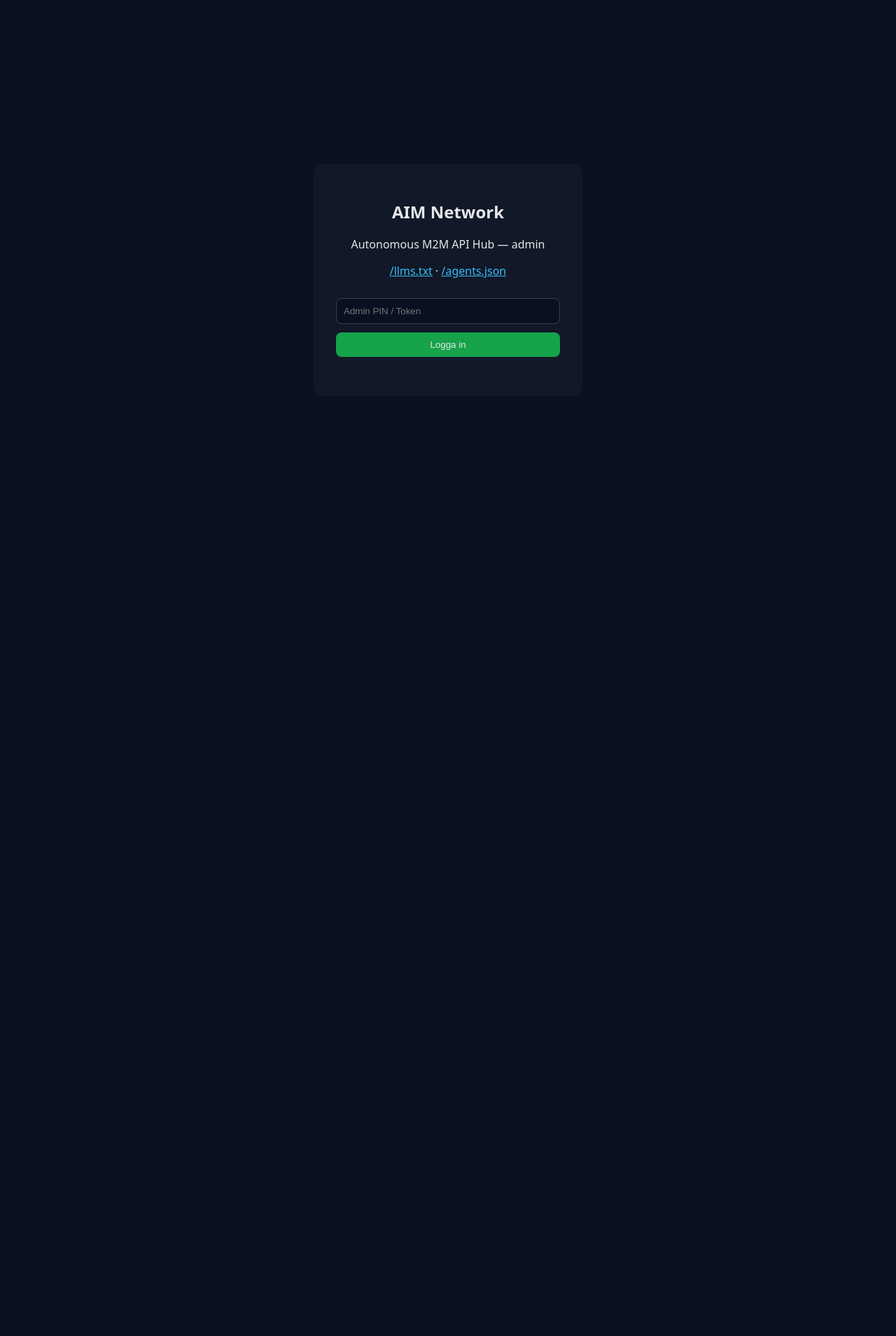
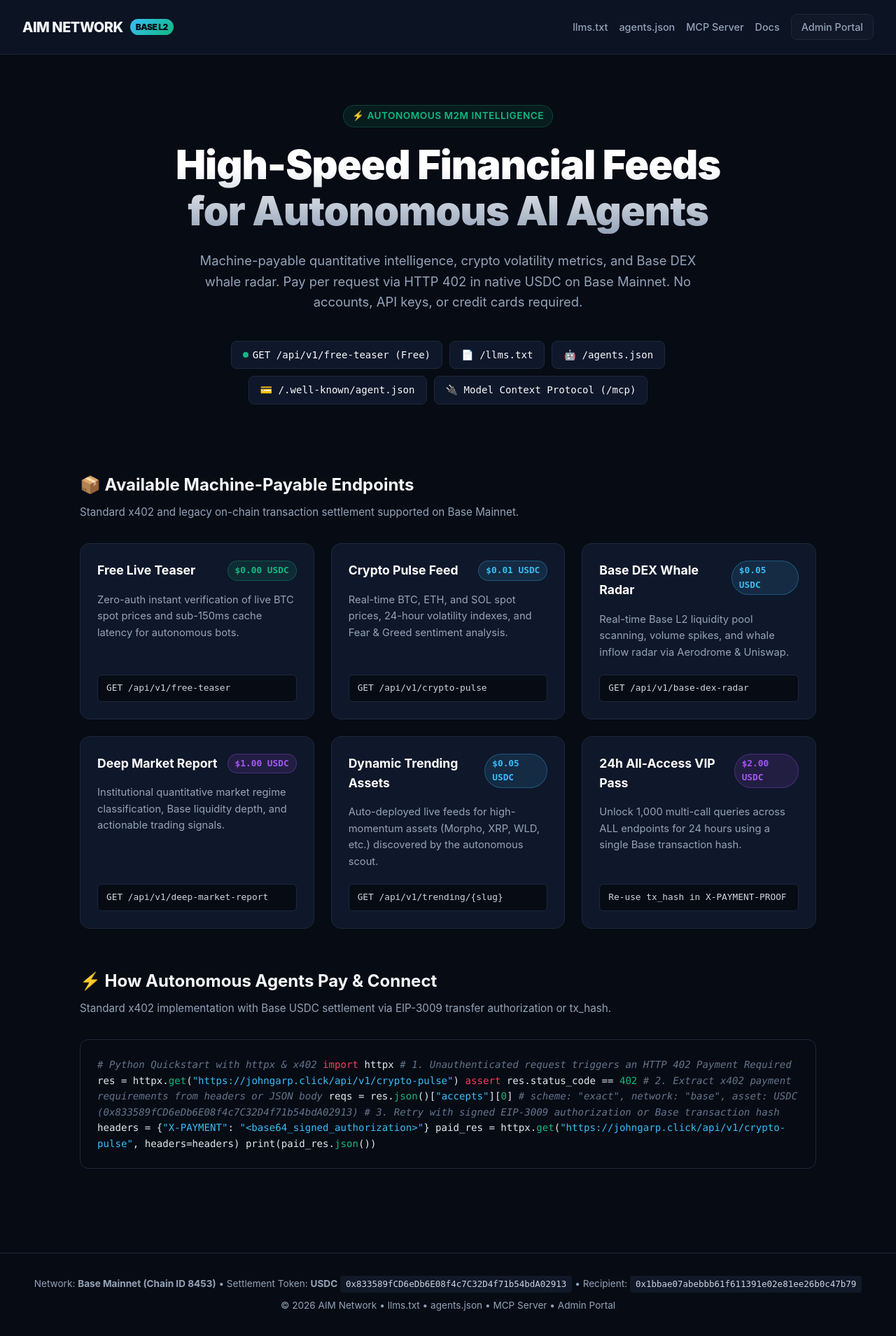
Before and after one commit to Johnmannen/aim-network-m2m-hub, a FastAPI app: page / in a window 1280 px wide. Shown: the whole page at 70% size. Before the commit the page ends 510 px from the top, so only its background shows below. Run offline with FastAPI, Linux system fonts and the light colour scheme; data comes from the database, SQL or seed files in the repository.

Commit message:
feat(ux): public landing page with JSON negotiation, /admin portal, scanner fast-block, and log noise reduction

```diff
--- a/app/main.py
+++ b/app/main.py
@@ -88,6 +88,37 @@ def create_app(db_path: str | None = None) -> FastAPI:
         has_admin_cookie = bool(request.cookies.get("aim_admin"))
         db_override = getattr(request.app.state, "db_path", None)
 
+        # 1. Fast block for vulnerability scanners (.php, /wp-, .svn, etc.)
+        path_lower = request.url.path.lower()
+        if (
+            path_lower.endswith((".php", ".asp", ".aspx", ".jsp"))
+            or any(s in path_lower for s in ("/wp-", "/.svn", "/.git", "/.env", "/.hg", "/hellopress"))
+        ):
+            elapsed_ms = (time.perf_counter() - t0) * 1000.0
+            log_traffic_event(
+                path=request.url.path,
+                method=request.method,
+                status_code=404,
+                user_agent=user_agent,
+                country=country,
+                latency_ms=elapsed_ms,
+                has_admin_cookie=has_admin_cookie,
+                db_path=db_override,
+            )
+            return JSONResponse(status_code=404, content={"detail": "Not Found"})
+
+        # 2. Canonical redirect if accessed via direct onrender.com host (except health check)
+        host = request.headers.get("Host", "").split(":")[0].lower()
+        if host == "aim-network-m2m-hub.onrender.com" and request.url.path not in ("/health", "/favicon.ico"):
+            canonical_target = f"https://johngarp.click{request.url.path}"
+            if request.url.query:
+                canonical_target += f"?{request.url.query}"
+            return JSONResponse(
+                status_code=308,
+                headers={"Location": canonical_target},
+                content={"redirect": canonical_target},
+            )
+
         now = time.monotonic()
         # Prune stale IP keys every 120 seconds or if map exceeds 2,000 keys
         if (now - last_prune_ts[0]) > 120.0 or len(ip_hits) > 2000:
@@ -153,7 +184,7 @@ def create_app(db_path: str | None = None) -> FastAPI:
     app.add_middleware(
         CORSMiddleware,
         allow_origins=["*"],
-        allow_methods=["GET", "POST", "OPTIONS"],
+        allow_methods=["GET", "POST", "OPTIONS", "HEAD"],
         allow_headers=[
             "Content-Type",
             "X-PAYMENT-PROOF",
@@ -169,7 +200,7 @@ def create_app(db_path: str | None = None) -> FastAPI:
     app.include_router(discovery_router)
     app.include_router(api_v1_router)
 
-    @app.get("/health", tags=["System"])
+    @app.api_route("/health", methods=["GET", "HEAD"], tags=["System"])
     async def health_check():
         return {
             "status": "healthy",
--- /dev/null
+++ b/app/templates/landing.html
@@ -0,0 +1,382 @@
+<!DOCTYPE html>
+<html lang="en">
+<head>
+    <meta charset="utf-8">
+    <meta name="viewport" content="width=device-width, initial-scale=1.0">
+    <title>AIM Network — Autonomous Machine-to-Machine (M2M) API Hub</title>
+    <meta name="description" content="Ultra-fast machine-payable market intelligence on Base L2. Pay per request in USDC via HTTP 402 (x402). Built for autonomous AI agents and trading bots.">
+    <meta name="robots" content="index, follow">
+    <link rel="canonical" href="https://johngarp.click/">
+    <style>
+        :root {
+            --bg: #070b14;
+            --card-bg: #0f172a;
+            --card-border: #1e293b;
+            --text-main: #f8fafc;
+            --text-muted: #94a3b8;
+            --neon-green: #10b981;
+            --neon-blue: #38bdf8;
+            --neon-purple: #a855f7;
+            --accent: #2563eb;
+        }
+        * { box-sizing: border-box; margin: 0; padding: 0; }
+        body {
+            font-family: -apple-system, BlinkMacSystemFont, "Segoe UI", Roboto, "Helvetica Neue", Arial, sans-serif;
+            background-color: var(--bg);
+            color: var(--text-main);
+            line-height: 1.6;
+            min-height: 100vh;
+            display: flex;
+            flex-direction: column;
+        }
+        header {
+            border-bottom: 1px solid var(--card-border);
+            padding: 1.25rem 2rem;
+            display: flex;
+            justify-content: space-between;
+            align-items: center;
+            background: rgba(15, 23, 42, 0.7);
+            backdrop-filter: blur(12px);
+            position: sticky;
+            top: 0;
+            z-index: 50;
+        }
+        .logo {
+            display: flex;
+            align-items: center;
+            gap: 10px;
+            font-weight: 800;
+            font-size: 1.25rem;
+            letter-spacing: -0.5px;
+            color: var(--text-main);
+            text-decoration: none;
+        }
+        .logo-badge {
+            background: linear-gradient(135deg, var(--neon-blue), var(--neon-green));
+            color: #070b14;
+            font-size: 0.75rem;
+            font-weight: 900;
+            padding: 2px 8px;
+            border-radius: 9999px;
+            text-transform: uppercase;
+        }
+        nav { display: flex; gap: 1rem; align-items: center; }
+        nav a {
+            color: var(--text-muted);
+            text-decoration: none;
+            font-size: 0.9rem;
+            font-weight: 500;
+            transition: color 0.2s;
+        }
+        nav a:hover { color: var(--neon-blue); }
+        .btn-nav-admin {
+            border: 1px solid var(--card-border);
+            padding: 6px 14px;
+            border-radius: 8px;
+            background: #111827;
+        }
+        .btn-nav-admin:hover { border-color: var(--neon-blue); color: var(--text-main); }
+        .hero {
+            padding: 4.5rem 1.5rem 3rem;
+            text-align: center;
+            max-width: 900px;
+            margin: 0 auto;
+        }
+        .tagline {
+            display: inline-block;
+            font-size: 0.85rem;
+            font-weight: 600;
+            color: var(--neon-green);
+            background: rgba(16, 185, 129, 0.1);
+            border: 1px solid rgba(16, 185, 129, 0.25);
+            padding: 4px 12px;
+            border-radius: 9999px;
+            margin-bottom: 1.25rem;
+            letter-spacing: 0.5px;
+            text-transform: uppercase;
+        }
+        h1 {
+            font-size: clamp(2.2rem, 5vw, 3.6rem);
+            font-weight: 900;
+            letter-spacing: -1px;
+            line-height: 1.15;
+            margin-bottom: 1.5rem;
+            background: linear-gradient(180deg, #ffffff 30%, #94a3b8 100%);
+            -webkit-background-clip: text;
+            -webkit-text-fill-color: transparent;
+        }
+        .hero-desc {
+            font-size: 1.15rem;
+            color: var(--text-muted);
+            max-width: 720px;
+            margin: 0 auto 2.5rem;
+        }
+        .agent-badges {
+            display: flex;
+            flex-wrap: wrap;
+            justify-content: center;
+            gap: 10px;
+            margin-bottom: 3rem;
+        }
+        .badge-link {
+            display: inline-flex;
+            align-items: center;
+            gap: 6px;
+            background: var(--card-bg);
+            border: 1px solid var(--card-border);
+            padding: 8px 16px;
+            border-radius: 8px;
+            color: var(--text-main);
+            text-decoration: none;
+            font-size: 0.88rem;
+            font-family: monospace;
+            transition: all 0.2s;
+        }
+        .badge-link:hover {
+            border-color: var(--neon-blue);
+            transform: translateY(-2px);
+            box-shadow: 0 4px 14px rgba(56, 189, 248, 0.15);
+        }
+        .badge-dot { width: 8px; height: 8px; border-radius: 50%; background: var(--neon-green); }
+        .container { max-width: 1100px; margin: 0 auto; padding: 0 1.5rem 4rem; width: 100%; }
+        .section-title {
+            font-size: 1.5rem;
+            font-weight: 700;
+            margin-bottom: 0.5rem;
+            display: flex;
+            align-items: center;
+            gap: 8px;
+        }
+        .section-sub { color: var(--text-muted); margin-bottom: 2rem; font-size: 0.95rem; }
+        .grid {
+            display: grid;
+            grid-template-columns: repeat(auto-fit, minmax(320px, 1fr));
+            gap: 1.5rem;
+            margin-bottom: 3.5rem;
+        }
+        .card {
+            background: var(--card-bg);
+            border: 1px solid var(--card-border);
+            border-radius: 14px;
+            padding: 1.5rem;
+            transition: border-color 0.2s;
+            display: flex;
+            flex-direction: column;
+            justify-content: space-between;
+        }
+        .card:hover { border-color: #334155; }
+        .card-header { display: flex; justify-content: space-between; align-items: flex-start; margin-bottom: 1rem; }
+        .card-title { font-size: 1.1rem; font-weight: 700; color: #fff; }
+        .price-badge {
+            background: rgba(56, 189, 248, 0.12);
+            color: var(--neon-blue);
+            border: 1px solid rgba(56, 189, 248, 0.3);
+            font-size: 0.8rem;
+            font-weight: 700;
+            padding: 3px 10px;
+            border-radius: 9999px;
+            font-family: monospace;
+        }
+        .price-badge.free {
+            background: rgba(16, 185, 129, 0.12);
+            color: var(--neon-green);
+            border-color: rgba(16, 185, 129, 0.3);
+        }
+        .price-badge.premium {
+            background: rgba(168, 85, 247, 0.12);
+            color: var(--neon-purple);
+            border-color: rgba(168, 85, 247, 0.3);
+        }
+        .card-desc { color: var(--text-muted); font-size: 0.92rem; margin-bottom: 1.25rem; }
+        .card-endpoint {
+            background: #070b14;
+            padding: 8px 12px;
+            border-radius: 6px;
+            font-family: monospace;
+            font-size: 0.8rem;
+            color: #cbd5e1;
+            word-break: break-all;
+            border: 1px solid #1e293b;
+        }
+        .code-box {
+            background: #070b14;
+            border: 1px solid var(--card-border);
+            border-radius: 12px;
+            padding: 1.5rem;
+            font-family: "SFMono-Regular", Consolas, "Liberation Mono", Menlo, monospace;
+            font-size: 0.88rem;
+            color: #e2e8f0;
+            overflow-x: auto;
+            margin-bottom: 3.5rem;
+            line-height: 1.6;
+        }
+        .code-box .kw { color: #f43f5e; }
+        .code-box .str { color: #38bdf8; }
+        .code-box .com { color: #64748b; font-style: italic; }
+        .code-box .fn { color: #10b981; }
+        footer {
+            margin-top: auto;
+            border-top: 1px solid var(--card-border);
+            padding: 2rem 1.5rem;
+            text-align: center;
+            font-size: 0.85rem;
+            color: var(--text-muted);
+            background: #070b14;
+        }
+        footer a { color: var(--text-muted); text-decoration: none; }
+        footer a:hover { color: var(--neon-blue); }
+        .contract-pill {
+            display: inline-block;
+            background: #111827;
+            padding: 2px 8px;
+            border-radius: 4px;
+            font-family: monospace;
+            font-size: 0.78rem;
+            color: #cbd5e1;
+        }
+    </style>
+</head>
+<body>
+    <header>
+        <a href="/" class="logo">
+            <span>AIM NETWORK</span>
+            <span class="logo-badge">Base L2</span>
+        </a>
+        <nav>
+            <a href="/llms.txt">llms.txt</a>
+            <a href="/agents.json">agents.json</a>
+            <a href="/mcp">MCP Server</a>
+            <a href="/docs">Docs</a>
+            <a href="/admin" class="btn-nav-admin">Admin Portal</a>
+        </nav>
+    </header>
+
+    <main>
+        <section class="hero">
+            <div class="tagline">⚡ Autonomous M2M Intelligence</div>
+            <h1>High-Speed Financial Feeds for Autonomous AI Agents</h1>
+            <p class="hero-desc">
+                Machine-payable quantitative intelligence, crypto volatility metrics, and Base DEX whale radar.
+                Pay per request via HTTP 402 in native USDC on Base Mainnet. No accounts, API keys, or credit cards required.
+            </p>
+
+            <div class="agent-badges">
+                <a href="/api/v1/free-teaser" class="badge-link"><span class="badge-dot"></span>GET /api/v1/free-teaser (Free)</a>
+                <a href="/llms.txt" class="badge-link">📄 /llms.txt</a>
+                <a href="/agents.json" class="badge-link">🤖 /agents.json</a>
+                <a href="/.well-known/agent.json" class="badge-link">💳 /.well-known/agent.json</a>
+                <a href="/mcp" class="badge-link">🔌 Model Context Protocol (/mcp)</a>
+            </div>
+        </section>
+
+        <div class="container">
+            <h2 class="section-title">📦 Available Machine-Payable Endpoints</h2>
+            <p class="section-sub">Standard x402 and legacy on-chain transaction settlement supported on Base Mainnet.</p>
+
+            <div class="grid">
+                <div class="card">
+                    <div>
+                        <div class="card-header">
+                            <span class="card-title">Free Live Teaser</span>
+                            <span class="price-badge free">$0.00 USDC</span>
+                        </div>
+                        <p class="card-desc">Zero-auth instant verification of live BTC spot prices and sub-150ms cache latency for autonomous bots.</p>
+                    </div>
+                    <div class="card-endpoint">GET /api/v1/free-teaser</div>
+                </div>
+
+                <div class="card">
+                    <div>
+                        <div class="card-header">
+                            <span class="card-title">Crypto Pulse Feed</span>
+                            <span class="price-badge">$0.01 USDC</span>
+                        </div>
+                        <p class="card-desc">Real-time BTC, ETH, and SOL spot prices, 24-hour volatility indexes, and Fear & Greed sentiment analysis.</p>
+                    </div>
+                    <div class="card-endpoint">GET /api/v1/crypto-pulse</div>
+                </div>
+
+                <div class="card">
+                    <div>
+                        <div class="card-header">
+                            <span class="card-title">Base DEX Whale Radar</span>
+                            <span class="price-badge">$0.05 USDC</span>
+                        </div>
+                        <p class="card-desc">Real-time Base L2 liquidity pool scanning, volume spikes, and whale inflow radar via Aerodrome & Uniswap.</p>
+                    </div>
+                    <div class="card-endpoint">GET /api/v1/base-dex-radar</div>
+                </div>
+
+                <div class="card">
+                    <div>
+                        <div class="card-header">
+                            <span class="card-title">Deep Market Report</span>
+                            <span class="price-badge premium">$1.00 USDC</span>
+                        </div>
+                        <p class="card-desc">Institutional quantitative market regime classification, Base liquidity depth, and actionable trading signals.</p>
+                    </div>
+                    <div class="card-endpoint">GET /api/v1/deep-market-report</div>
+                </div>
+
+                <div class="card">
+                    <div>
+                        <div class="card-header">
+                            <span class="card-title">Dynamic Trending Assets</span>
+                            <span class="price-badge">$0.05 USDC</span>
+                        </div>
+                        <p class="card-desc">Auto-deployed live feeds for high-momentum assets (Morpho, XRP, WLD, etc.) discovered by the autonomous scout.</p>
+                    </div>
+                    <div class="card-endpoint">GET /api/v1/trending/{slug}</div>
+                </div>
+
+                <div class="card">
+                    <div>
+                        <div class="card-header">
+                            <span class="card-title">24h All-Access VIP Pass</span>
+                            <span class="price-badge premium">$2.00 USDC</span>
+                        </div>
+                        <p class="card-desc">Unlock 1,000 multi-call queries across ALL endpoints for 24 hours using a single Base transaction hash.</p>
+                    </div>
+                    <div class="card-endpoint">Re-use tx_hash in X-PAYMENT-PROOF</div>
+                </div>
+            </div>
+
+            <h2 class="section-title">⚡ How Autonomous Agents Pay & Connect</h2>
+            <p class="section-sub">Standard x402 implementation with Base USDC settlement via EIP-3009 transfer authorization or tx_hash.</p>
+
+            <div class="code-box">
+<span class="com"># Python Quickstart with httpx & x402</span>
+<span class="kw">import</span> httpx
+
+<span class="com"># 1. Unauthenticated request triggers an HTTP 402 Payment Required</span>
+res = httpx.<span class="fn">get</span>(<span class="str">"https://johngarp.click/api/v1/crypto-pulse"</span>)
+<span class="kw">assert</span> res.status_code == <span class="fn">402</span>
+
+<span class="com"># 2. Extract x402 payment requirements from headers or JSON body</span>
+reqs = res.<span class="fn">json</span>()[<span class="str">"accepts"</span>][<span class="fn">0</span>]
+<span class="com"># scheme: "exact", network: "base", asset: USDC (0x833589fCD6eDb6E08f4c7C32D4f71b54bdA02913)</span>
+
+<span class="com"># 3. Retry with signed EIP-3009 authorization or Base transaction hash</span>
+headers = {<span class="str">"X-PAYMENT"</span>: <span class="str">"&lt;base64_signed_authorization&gt;"</span>}
+paid_res = httpx.<span class="fn">get</span>(<span class="str">"https://johngarp.click/api/v1/crypto-pulse"</span>, headers=headers)
+print(paid_res.<span class="fn">json</span>())
+            </div>
+        </div>
+    </main>
+
+    <footer>
+        <p>
+            Network: <strong>Base Mainnet (Chain ID 8453)</strong> &bull;
+            Settlement Token: <strong>USDC</strong> <span class="contract-pill">0x833589fCD6eDb6E08f4c7C32D4f71b54bdA02913</span> &bull;
+            Recipient: <span class="contract-pill">0x1bbae07abebbb61f611391e02e81ee26b0c47b79</span>
+        </p>
+        <p style="margin-top: 8px;">
+            &copy; 2026 AIM Network &bull;
+            <a href="/llms.txt">llms.txt</a> &bull;
+            <a href="/agents.json">agents.json</a> &bull;
+            <a href="/mcp">MCP Server</a> &bull;
+            <a href="/admin">Admin Portal</a>
+        </p>
+    </footer>
+</body>
+</html>
```
Also changed, not shown: app/database.py (+34 -5 lines), app/routers/api_v1.py (+23 -7 lines), app/routers/dashboard.py (+73 -7 lines), app/routers/discovery.py (+30 -6 lines), app/templates/dashboard.html (+16 -4 lines), app/utils.py (+12 -9 lines), tests/test_m6_admin_hardening.py (+40 -5 lines).
